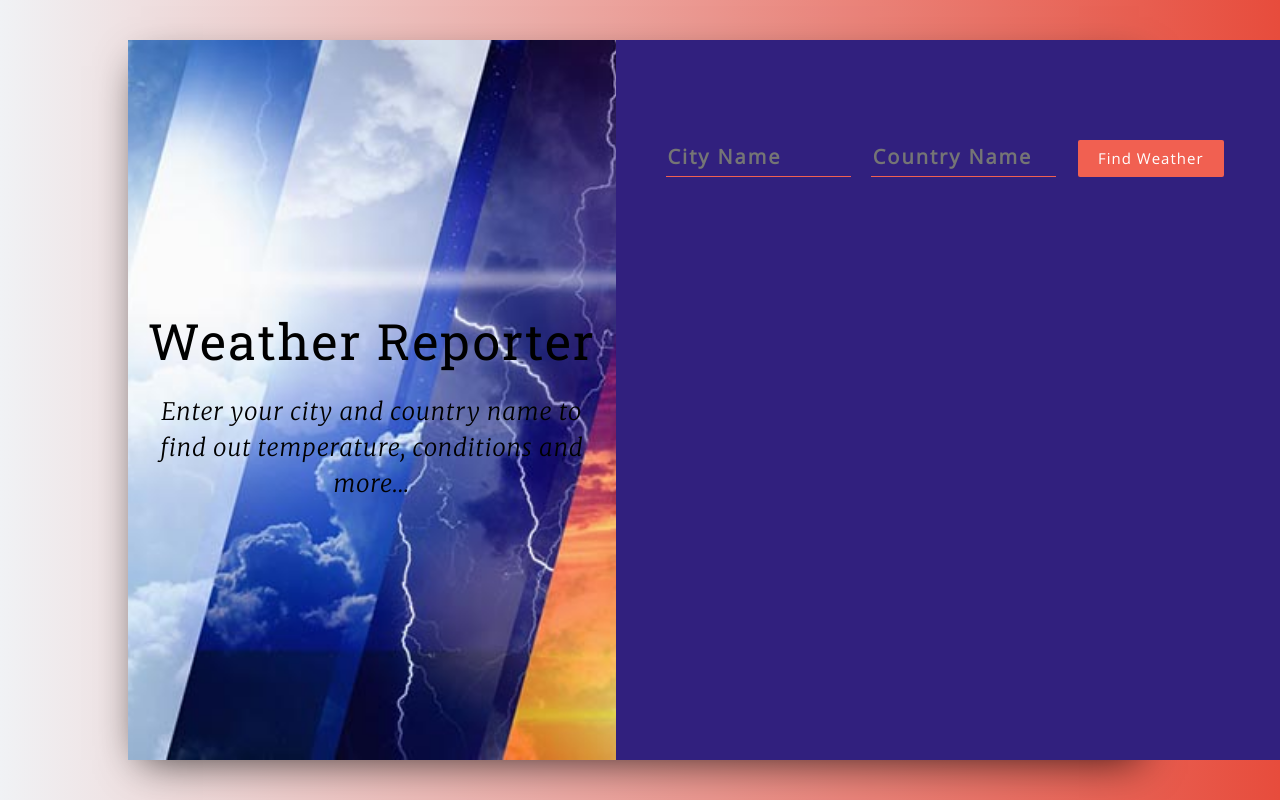
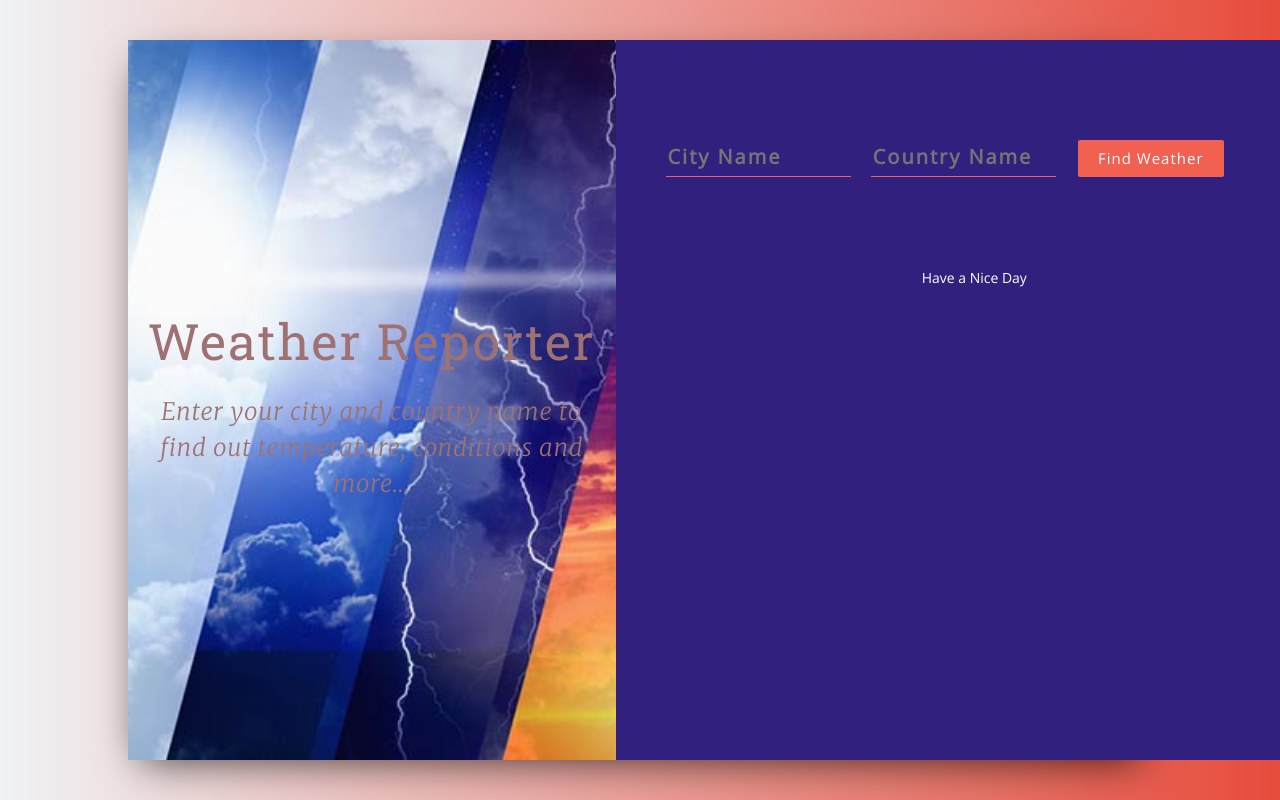
Before and after one commit to prerna2909/weather-report, a React (Create React App) app: page / in a window 1280 px wide. Built offline with nearby package versions, Linux system fonts and the light colour scheme.

Commit message:
Modified the welcome page

```diff
--- a/src/App.css
+++ b/src/App.css
@@ -30,7 +30,7 @@ body {
   align-items: center;
   justify-content: center;
   text-align: center;
-  color: #000;
+  color: #9e7272;
 }
 
 .title-container__title {
@@ -124,3 +124,9 @@ button:active {
   letter-spacing: 1px;
   font-weight: 200;
 }
+
+.form__greetings {
+  padding-top: 10%;
+  color: white;
+  text-align: center;
+}
--- a/src/components/Form.js
+++ b/src/components/Form.js
@@ -1,12 +1,17 @@
+import { Grid } from "@material-ui/core";
 import React from "react";
 
-const Form = props => (
-
-	<form onSubmit={props.getWeather}>
-		<input type="text" name="city" placeholder="City Name"/>
-		<input type="text" name="country" placeholder="Country Name"/>
-		<button>Find Weather</button>
-	</form>
-);
+const Form = props => {
+	return (
+		<Grid>
+			<form onSubmit={props.getWeather}>
+				<input type="text" name="city" placeholder="City Name" />
+				<input type="text" name="country" placeholder="Country Name" />
+				<button>Find Weather</button>
+				<div className='form__greetings'>Have a Nice Day</div>
+			</form>
+		</Grid>
+	);
+};
 
 export default Form;
```
